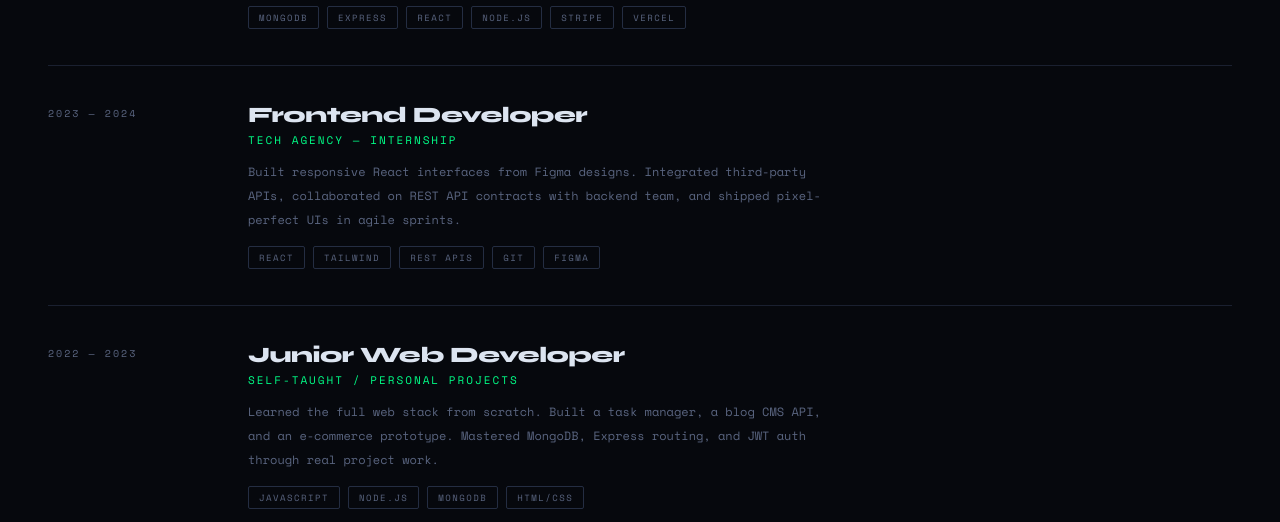
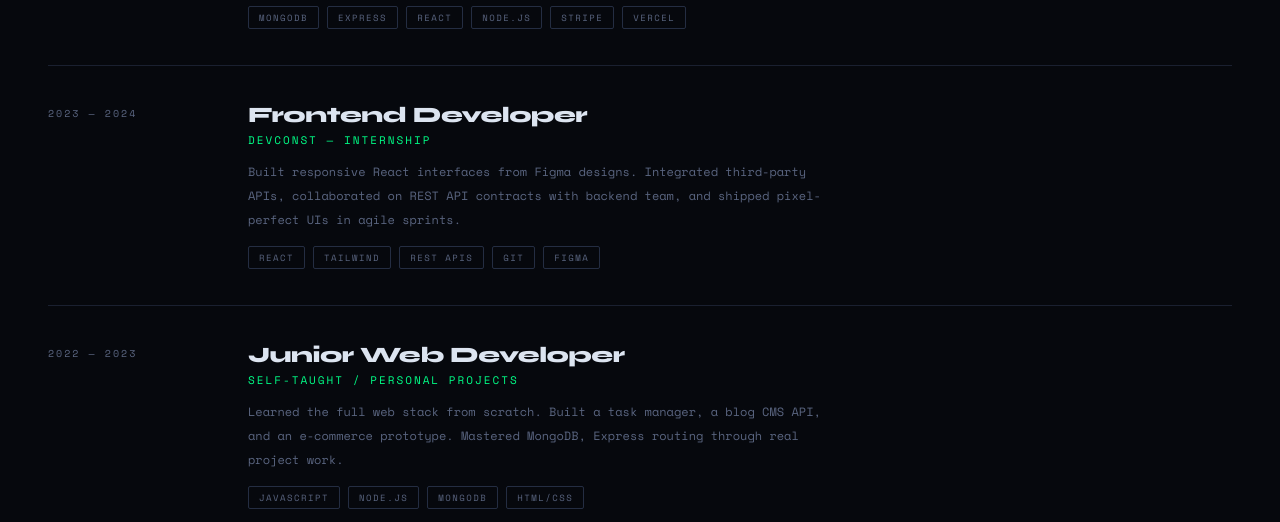
Before and after one commit to Shmaiam/Portfolio, a React (Vite) app in the folder client/: page / in a window 1280 px wide. Shown: the part 1780-2302 px from the top of the page. Built offline with nearby package versions, Linux system fonts and the light colour scheme.

Commit message:
updated portfolio

```diff
--- a/client/src/App.jsx
+++ b/client/src/App.jsx
@@ -34,7 +34,7 @@ const EXPERIENCES = [
   {
     date: '2023 — 2024',
     role: 'Frontend Developer',
-    company: 'Tech Agency — Internship',
+    company: 'DevConst — Internship',
     desc: 'Built responsive React interfaces from Figma designs. Integrated third-party APIs, collaborated on REST API contracts with backend team, and shipped pixel-perfect UIs in agile sprints.',
     tags: ['React', 'Tailwind', 'REST APIs', 'Git', 'Figma'],
   },
@@ -42,7 +42,7 @@ const EXPERIENCES = [
     date: '2022 — 2023',
     role: 'Junior Web Developer',
     company: 'Self-taught / Personal Projects',
-    desc: 'Learned the full web stack from scratch. Built a task manager, a blog CMS API, and an e-commerce prototype. Mastered MongoDB, Express routing, and JWT auth through real project work.',
+    desc: 'Learned the full web stack from scratch. Built a task manager, a blog CMS API, and an e-commerce prototype. Mastered MongoDB, Express routing through real project work.',
     tags: ['JavaScript', 'Node.js', 'MongoDB', 'HTML/CSS'],
   },
 ]
```
